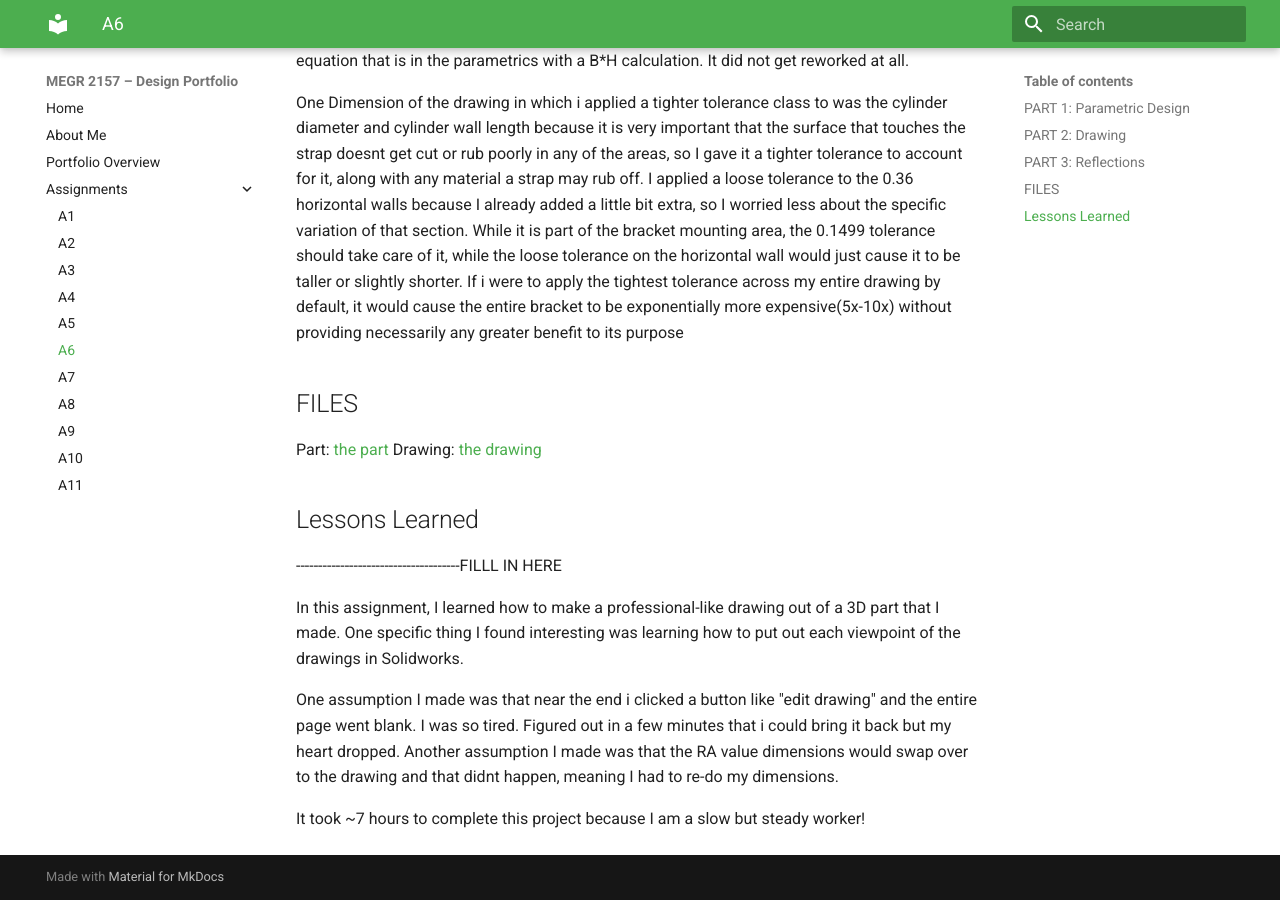
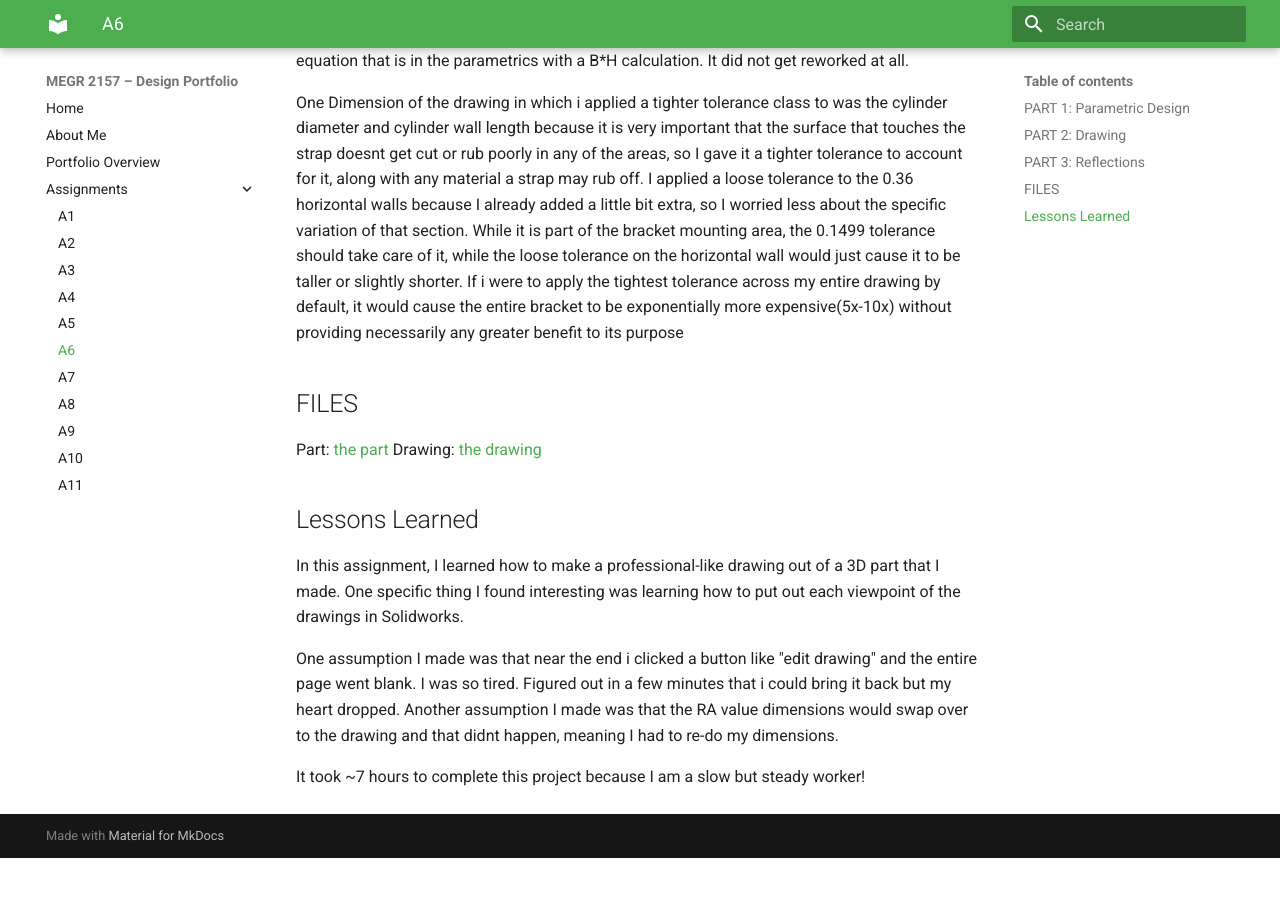
Before and after one commit to dadams78/design-projects-portfolio, an MkDocs documentation site: the page built from docs/assignments/A06/index.md, in a window 1280 px wide and 900 px high, scrolled down 8295 px. Built offline with MkDocs 1.6.1 and Material for MkDocs 9.7.7, drawn with Linux system fonts in a browser that asks for light colours; after the commit the page ends 9153 px from its top, so only the background shows below that.

Commit message:
Update index.md

```diff
--- a/docs/assignments/A06/index.md
+++ b/docs/assignments/A06/index.md
@@ -67,7 +67,7 @@ Drawing: [the drawing](Part6.SLDPRT)
 
 
 ## Lessons Learned
--------------------------------------FILLL IN HERE
+
 
 In this assignment, I learned how to make a professional-like drawing out of a 3D part that I made. One specific thing I found interesting was learning how to put out each viewpoint of the drawings in Solidworks.
 
```
